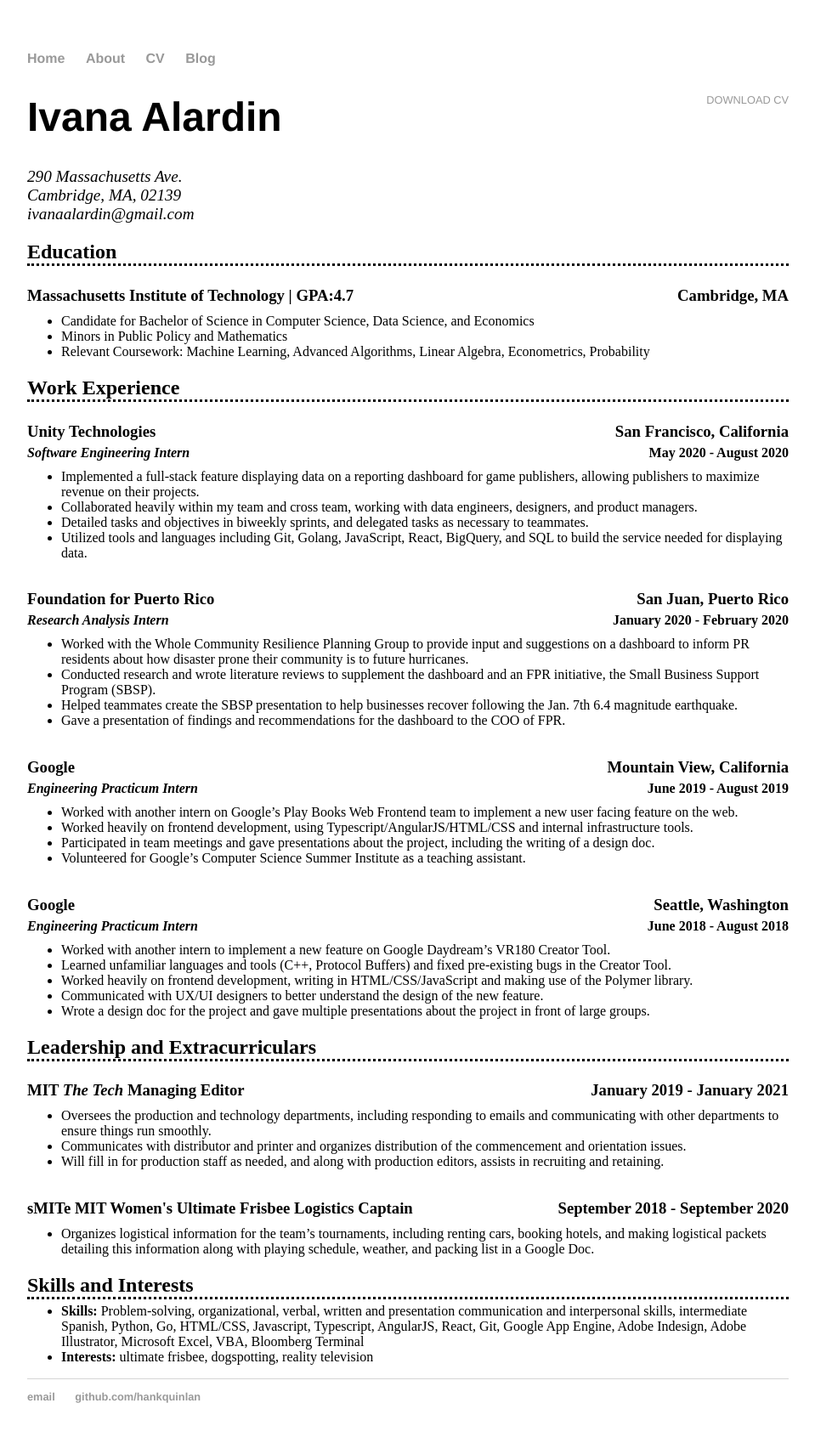
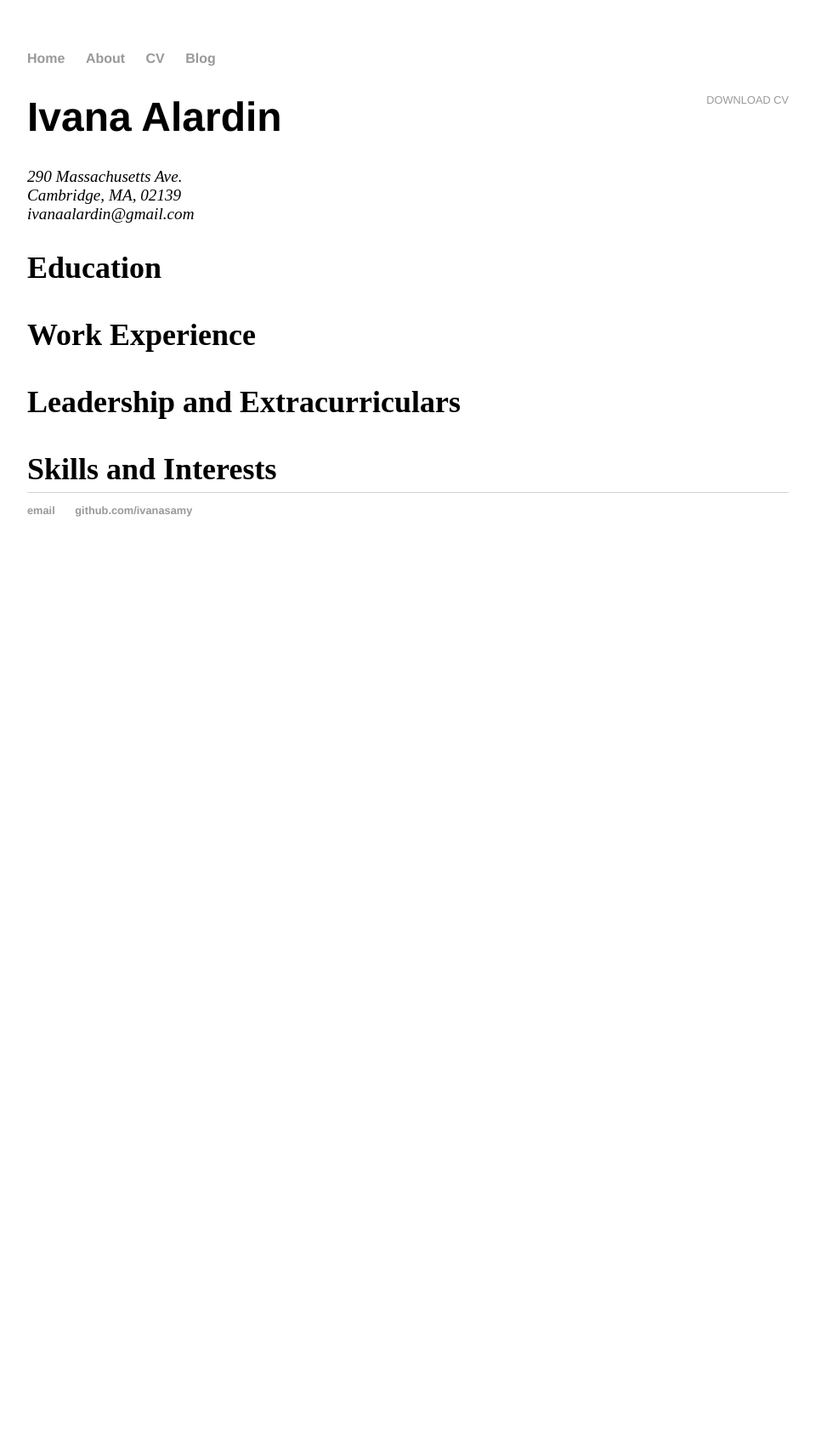
Before and after one commit to ivanasamy/ivanasamy.github.io, a Jekyll site: the page built from cv/index.html, in a window 1280 px wide. Shown: the whole page at 85% size, without its empty margins (160-1119 px from the left). Built offline with Jekyll 4.4.1, drawn with Linux system fonts in a browser that asks for light colours; after the commit the page ends 900 px from its top, so only the background shows below that.

Commit message:
clickable dropdown cv sections
Also added TODOs for future things

```diff
--- a/_layouts/default.html
+++ b/_layouts/default.html
@@ -21,8 +21,8 @@
 			</div><!-- /.container -->
 			<footer>
 	    		<ul>
-	        		<li><a href="mailto:hankquinlanhub@gmail.com">email</a></li>
-	        		<li><a href="https://github.com/hankquinlan">github.com/hankquinlan</a></li>
+	        		<li><a href="mailto:ivanaalardin@gmail.com">email</a></li>
+	        		<li><a href="https://github.com/ivanasamy">github.com/ivanasamy</a></li>
 				</ul>
 			</footer>
 		</body>
--- a/about/index.html
+++ b/about/index.html
@@ -3,3 +3,5 @@
 title: About Me
 ---
 <h1>{{ page.title }}</h1>
+
+<!-- TODO: Flexbox pictures and bio? With links to Github, Linkedin, Instagram -->
--- a/css/main.css
+++ b/css/main.css
@@ -65,7 +65,6 @@
 
 .cv h2 {
     margin-bottom: 5px;
-    border-bottom: 3px dotted black;
 }
 
 .cv h3 {
@@ -80,3 +79,28 @@
 .cv ul {
     margin-top: 5px;
 }
+
+.cv .collapsible {
+    cursor: pointer;
+    outline: none;
+    border: none;
+    font-family: 'Times New Roman';
+    background: white;
+    display: flex;
+    padding-left: 0px;
+    font-size: 24px;
+}
+
+.cv .collapsible:hover {
+    color: #555;
+}
+
+.cv .collapsible:focus {
+    border: none;
+}
+
+.cv .content {
+    max-height: 0;
+    overflow: hidden;
+    transition: max-height 1.2s ease-out;
+}
--- a/cv/index.html
+++ b/cv/index.html
@@ -2,6 +2,7 @@
 layout: default
 title: Ivana Alardin
 ---
+<!-- TODO: insert links for classes and TT and interests -->
 <div class="cv">
     <a href="Alardin, Ivana Resume (August 2020).pdf" class="download" title="Download CV as PDF" download>Download CV</a>
     <h1>{{ page.title }}</h1>
@@ -10,8 +11,8 @@
     Cambridge, MA, 02139 <br>
     ivanaalardin@gmail.com
     </address>
-
-    <h2>Education</h2>
+    <button class="collapsible"><h2>Education</h2></button>
+    <div class="content">
         <div class="same-line">
             <h3> Massachusetts Institute of Technology | GPA:4.7 </h3>
             <h3>Cambridge, MA</h3>
@@ -21,8 +22,9 @@
             <li>Minors in Public Policy and Mathematics</li>
             <li>Relevant Coursework: Machine Learning, Advanced Algorithms, Linear Algebra, Econometrics, Probability</li>
         </ul>
-
-    <h2>Work Experience</h2>
+    </div>
+    <button class="collapsible"><h2>Work Experience</h2></button>
+    <div class="content">
         <div class="same-line">
             <h3> Unity Technologies</h3>
             <h3> San Francisco, California</h3>
@@ -83,8 +85,10 @@
             <li>Communicated with UX/UI designers to better understand the design of the new feature.</li>
             <li>Wrote a design doc for the project and gave multiple presentations about the project in front of large groups. </li>
         </ul>
+    </div>
 
-    <h2>Leadership and Extracurriculars</h2>
+    <button class="collapsible"><h2>Leadership and Extracurriculars</h2></button>
+    <div class="content">
         <div class="same-line">
             <h3> MIT <em>The Tech</em> Managing Editor</h3>
             <h3> January 2019 - January 2021</h3>
@@ -102,10 +106,15 @@
         <ul>
             <li>Organizes logistical information for the team’s tournaments, including renting cars, booking hotels, and making logistical packets detailing this information along with playing schedule, weather, and packing list in a Google Doc. </li>
         </ul>
+    </div>
 
-    <h2> Skills and Interests </h2>
+    <button class="collapsible"><h2> Skills and Interests </h2></button>
+    <div class="content">
         <ul>
             <li><b>Skills:</b> Problem-solving, organizational, verbal, written and presentation communication and interpersonal skills, intermediate Spanish, Python, Go, HTML/CSS, Javascript, Typescript, AngularJS, React, Git, Google App Engine, Adobe Indesign, Adobe Illustrator, Microsoft Excel, VBA, Bloomberg Terminal</li>
             <li><b>Interests:</b> ultimate frisbee, dogspotting, reality television</li>
         </ul>
     </div>
+</div>
+
+<script src="index.js"></script>
--- /dev/null
+++ b/cv/index.js
@@ -0,0 +1,17 @@
+// TODO: Write this in function form and cleaner variables
+var coll = document.getElementsByClassName("collapsible");
+var i;
+
+for (i = 0; i < coll.length; i++) {
+    console.log("hi");
+    coll[i].addEventListener("click", function() {
+        this.classList.toggle("active");
+        var content = this.nextElementSibling;
+        console.log(content);
+        if (content.style.maxHeight){
+        content.style.maxHeight = null;
+        } else {
+        content.style.maxHeight = content.scrollHeight + "px";
+        }
+    });
+}
```
Lines whose indentation alone changed are shown as unchanged.
